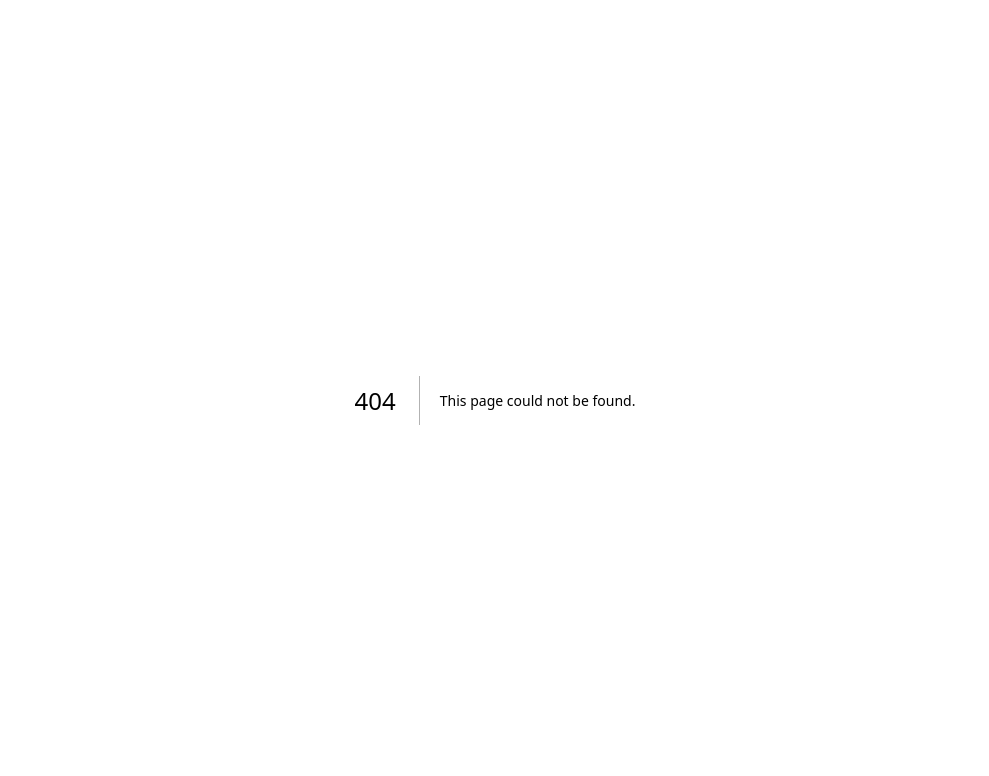
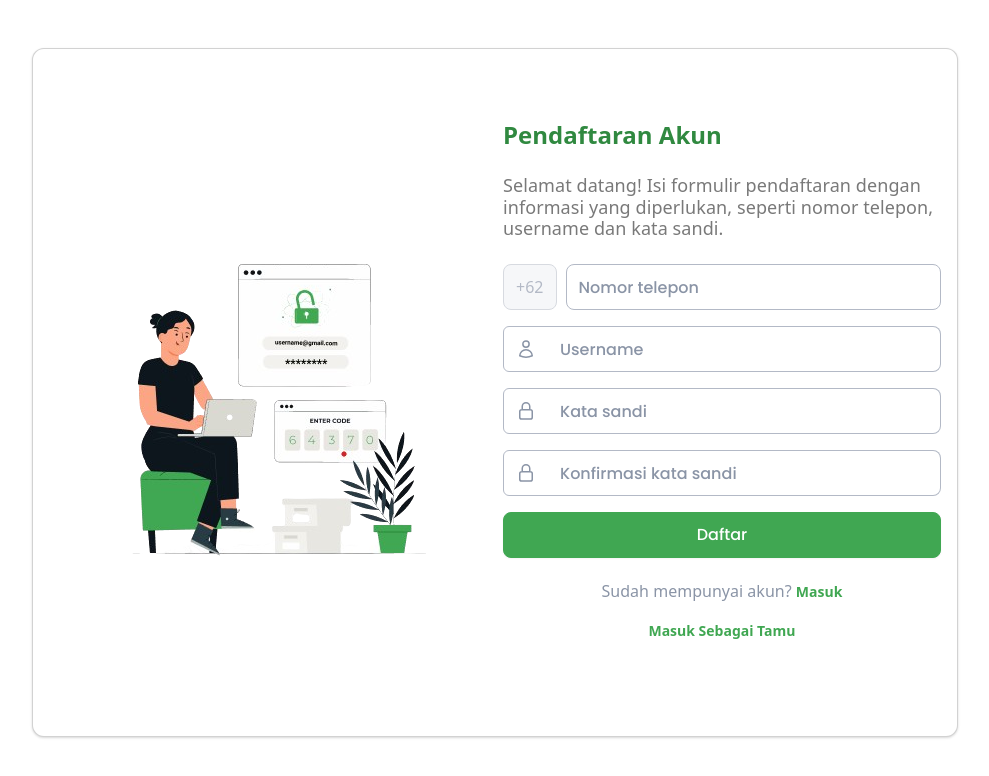
Before and after one commit to FarhannDev/inidesaku-pwa, a Next.js app: page /auth/register in a window 1280 px wide. Before the commit this address had no page. Shown: the top 776 px of the page, without its empty margins (145-1134 px from the left). Built offline with nearby package versions, Linux system fonts and the light colour scheme.

Commit message:
add register page

```diff
--- /dev/null
+++ b/app/auth/register/layout.tsx
@@ -0,0 +1,30 @@
+import { Container } from 'react-bootstrap';
+import type { Metadata } from 'next';
+
+export const metadata: Metadata = {
+  title: 'Pendaftaran Akun -  Inidesaku',
+  description: `Selamat datang. Membangun desa juara di Indonesia? Ayo bergabung bersama kami!. Memajukan ekonomi desa. Melalui pemberdayaan masyarakat desa di bidang ekonomi, sosial dan budaya!. Kegiatan desa. Menginformasikan pelaksanaan kegiatan yang berlangsung di Desa!. Pesona desa. Menginformasikan budaya lokal, wisata desa dan produk unggulan dari desa`,
+  keywords: [
+    'Selamat datang',
+    'Memajukan ekonomi desa',
+    'Kegiatan desa',
+    'Pesona desa',
+  ],
+  authors: {
+    name: 'Inidesaku',
+    url: 'http://localhost:3000',
+  },
+  openGraph: {
+    title: 'Selamat datang',
+    description: `Selamat datang.Membangun desa juara di Indonesia? Ayo bergabung bersama kami!. Memajukan ekonomi desa. Melalui pemberdayaan masyarakat desa di bidang ekonomi, sosial dan budaya!. Kegiatan desa. Menginformasikan pelaksanaan kegiatan yang berlangsung di Desa!. Pesona desa. Menginformasikan budaya lokal, wisata desa dan produk unggulan dari desa`,
+    type: 'website',
+  },
+};
+
+export default function AuthLoginLayout({
+  children, // will be a page or nested layout
+}: {
+  children: React.ReactNode;
+}) {
+  return <Container className="py-5">{children}</Container>;
+}
--- /dev/null
+++ b/app/auth/register/page.tsx
@@ -0,0 +1,44 @@
+'use client';
+
+import Image from 'next/image';
+import { Card, Col, Row, Stack } from 'react-bootstrap';
+import LoginFormInput from '@/components/auth/LoginFormInput';
+import styles from '@/app/auth/login/styles.module.css';
+import register from './register.module.css';
+import RegisterFormInput from '@/components/auth/RegisterFormInput';
+
+export default function Register() {
+  return (
+    <>
+      <Row className="justify-content-center">
+        <Col lg={10}>
+          <Card body className={styles.card}>
+            <Row className="justify-content-arround align-self-center align-items-center g-3 py-4">
+              <Col lg={12} xl={6} md={12}>
+                <Image
+                  src="/images/background_login.png"
+                  width={300}
+                  height={250}
+                  alt="Background Login"
+                  priority
+                  className={styles.avatar}
+                />
+              </Col>
+              <Col lg={12} xl={6} md={12}>
+                <Stack direction="vertical" gap={3}>
+                  <h1 className={register.heading}>Pendaftaran Akun</h1>
+                  <h2 className={register.subheading}>
+                    Selamat datang! Isi formulir pendaftaran dengan informasi
+                    yang diperlukan, seperti nomor telepon, username dan kata
+                    sandi.
+                  </h2>
+                  <RegisterFormInput />
+                </Stack>
+              </Col>
+            </Row>
+          </Card>
+        </Col>
+      </Row>
+    </>
+  );
+}
--- /dev/null
+++ b/app/auth/register/register.module.css
@@ -0,0 +1,51 @@
+.heading {
+  color: var(--Primary-600, #308940);
+  font-size: 24px;
+  font-style: normal;
+  font-weight: 600;
+  line-height: 32px;
+}
+
+.subheading {
+  color: #797979;
+  font-size: 18px;
+  font-style: normal;
+  font-weight: 400;
+  line-height: 120%; /* 19.2px */
+  letter-spacing: 0.08px;
+  text-align: start;
+}
+
+.formInputIcon {
+  margin-right: 10px;
+  border-radius: 8px !important;
+  border: 1px solid var(--Font-200, #d7dae0);
+  background: var(--Font-50, #f6f7f9);
+  color: var(--Font-300, #b3b9c6);
+
+  font-size: 16px;
+  font-style: normal;
+  font-weight: 400;
+  line-height: 20px; /* 142.857% */
+  letter-spacing: 0.014px;
+}
+
+.formInput {
+  display: flex;
+  width: 100%;
+  padding: 10px 12px;
+  align-items: center;
+  gap: 8px;
+  border-radius: 8px !important;
+  border: 1px solid var(--Font-300, #b3b9c6);
+}
+
+.formInput::placeholder {
+  color: var(--Font-400, #8a94a6);
+  font-family: Poppins;
+  font-size: 16px;
+  font-style: normal;
+  font-weight: 500;
+  line-height: 20px; /* 142.857% */
+  letter-spacing: 0.014px;
+}
--- /dev/null
+++ b/components/auth/RegisterFormInput.tsx
@@ -0,0 +1,135 @@
+'use client';
+
+import Link from 'next/link';
+import styles from '@/app/auth/login/styles.module.css';
+import register from '@/app/auth/register/register.module.css';
+import { Button, Form, InputGroup, Stack } from 'react-bootstrap';
+
+export default function RegisterFormInput() {
+  return (
+    <Form>
+      <InputGroup className="mb-3">
+        <InputGroup.Text id="basic-addon1" className={register.formInputIcon}>
+          +62
+        </InputGroup.Text>
+        <Form.Control
+          type="tel"
+          pattern="[0-9]{3}-[0-9]{2}-[0-9]{3}"
+          className={register.formInput}
+          placeholder="Nomor telepon"
+          aria-label="Nomor telepon"
+          aria-describedby="basic-addon1"
+          autoComplete="name"
+        />
+      </InputGroup>
+      <InputGroup className="mb-3">
+        <InputGroup.Text id="basic-addon1" className={styles.formInputIcon}>
+          <svg
+            xmlns="http://www.w3.org/2000/svg"
+            width="20"
+            height="20"
+            viewBox="0 0 20 20"
+            fill="none"
+          >
+            <path
+              d="M13.125 5C13.125 6.72589 11.7259 8.125 10 8.125C8.27411 8.125 6.875 6.72589 6.875 5C6.875 3.27411 8.27411 1.875 10 1.875C11.7259 1.875 13.125 3.27411 13.125 5Z"
+              stroke="#8A94A6"
+              stroke-width="1.5"
+              stroke-linecap="round"
+              stroke-linejoin="round"
+            />
+            <path
+              d="M3.75095 16.7652C3.80953 13.3641 6.58489 10.625 10 10.625C13.4152 10.625 16.1906 13.3642 16.2491 16.7654C14.3467 17.6383 12.2303 18.125 10.0003 18.125C7.77 18.125 5.65341 17.6383 3.75095 16.7652Z"
+              stroke="#8A94A6"
+              stroke-width="1.5"
+              stroke-linecap="round"
+              stroke-linejoin="round"
+            />
+          </svg>
+        </InputGroup.Text>
+        <Form.Control
+          type="text"
+          className={styles.formInput}
+          placeholder="Username"
+          aria-label="Username"
+          aria-describedby="basic-addon1"
+          autoComplete="name"
+        />
+      </InputGroup>
+      <InputGroup className="mb-3">
+        <InputGroup.Text id="basic-addon1" className={styles.formInputIcon}>
+          <svg
+            xmlns="http://www.w3.org/2000/svg"
+            width="20"
+            height="21"
+            viewBox="0 0 20 21"
+            fill="none"
+          >
+            <path
+              d="M13.75 9.63812V6.51312C13.75 4.44205 12.0711 2.76312 10 2.76312C7.92893 2.76312 6.25 4.44205 6.25 6.51312V9.63812M5.625 19.0131H14.375C15.4105 19.0131 16.25 18.1737 16.25 17.1381V11.5131C16.25 10.4776 15.4105 9.63812 14.375 9.63812H5.625C4.58947 9.63812 3.75 10.4776 3.75 11.5131V17.1381C3.75 18.1737 4.58947 19.0131 5.625 19.0131Z"
+              stroke="#8A94A6"
+              stroke-width="1.5"
+              stroke-linecap="round"
+              stroke-linejoin="round"
+            />
+          </svg>
+        </InputGroup.Text>
+        <Form.Control
+          type="password"
+          className={styles.formInput}
+          placeholder="Kata sandi"
+          aria-label="Kata sandi"
+          aria-describedby="basic-addon1"
+          autoComplete="new-password"
+        />
+      </InputGroup>
+      <InputGroup className="mb-3">
+        <InputGroup.Text id="basic-addon1" className={styles.formInputIcon}>
+          <svg
+            xmlns="http://www.w3.org/2000/svg"
+            width="20"
+            height="21"
+            viewBox="0 0 20 21"
+            fill="none"
+          >
+            <path
+              d="M13.75 9.63812V6.51312C13.75 4.44205 12.0711 2.76312 10 2.76312C7.92893 2.76312 6.25 4.44205 6.25 6.51312V9.63812M5.625 19.0131H14.375C15.4105 19.0131 16.25 18.1737 16.25 17.1381V11.5131C16.25 10.4776 15.4105 9.63812 14.375 9.63812H5.625C4.58947 9.63812 3.75 10.4776 3.75 11.5131V17.1381C3.75 18.1737 4.58947 19.0131 5.625 19.0131Z"
+              stroke="#8A94A6"
+              stroke-width="1.5"
+              stroke-linecap="round"
+              stroke-linejoin="round"
+            />
+          </svg>
+        </InputGroup.Text>
+        <Form.Control
+          type="password"
+          className={styles.formInput}
+          placeholder="Konfirmasi kata sandi"
+          aria-label="Konfirmasi kata sandi"
+          aria-describedby="basic-addon1"
+          autoComplete="new-password"
+        />
+      </InputGroup>
+
+      <Button className={styles.customButtonLogin} type="submit">
+        Daftar
+      </Button>
+
+      <Stack direction="vertical" gap={3} className="py-4">
+        <div className="mx-auto text-center g-3">
+          <div className={styles.customOtherText}>
+            Sudah mempunyai akun?{' '}
+            <Link href="/auth/login" className={styles.customGuestButton}>
+              Masuk{' '}
+            </Link>
+          </div>
+          <div className="pt-3">
+            <Link href="/" className={styles.customGuestButton}>
+              Masuk Sebagai Tamu{' '}
+            </Link>
+          </div>
+        </div>
+      </Stack>
+    </Form>
+  );
+}
```
Also changed, not shown: app/auth/layout.tsx (deleted, +0 -9 lines).
